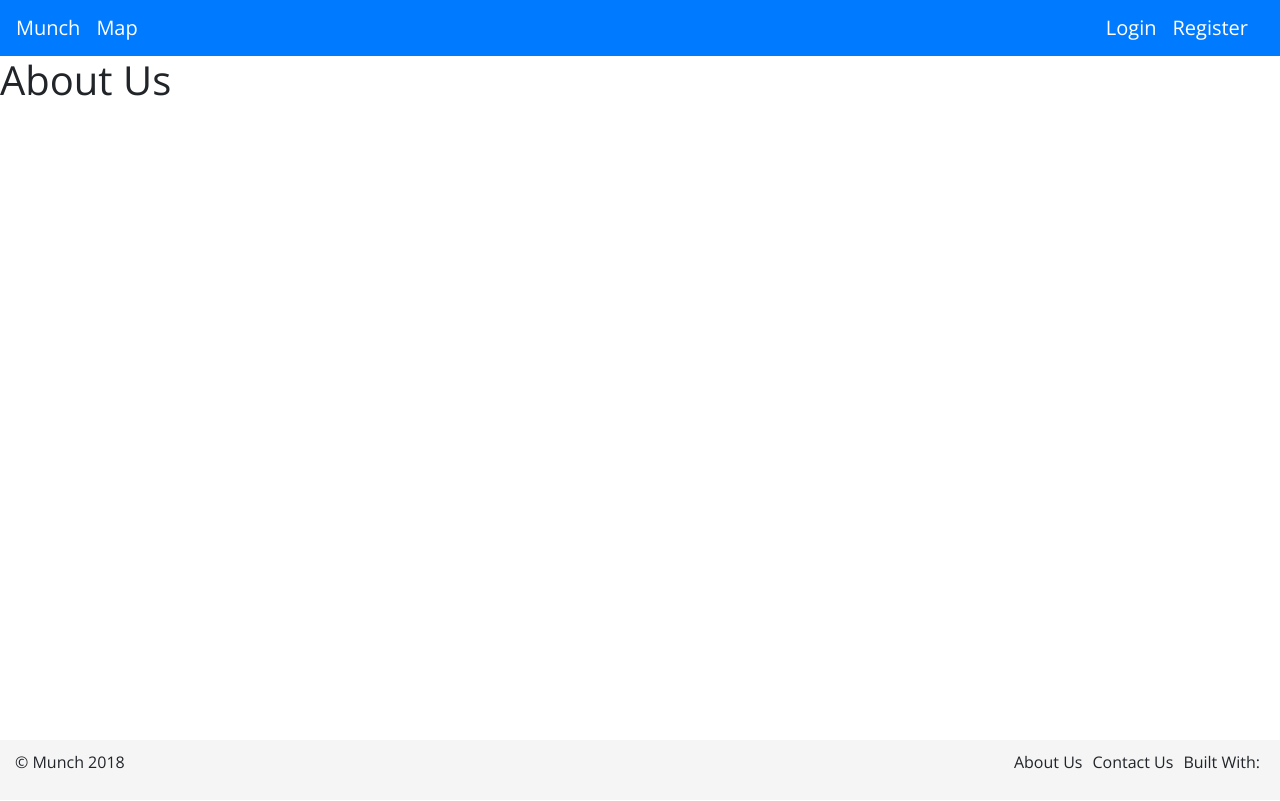
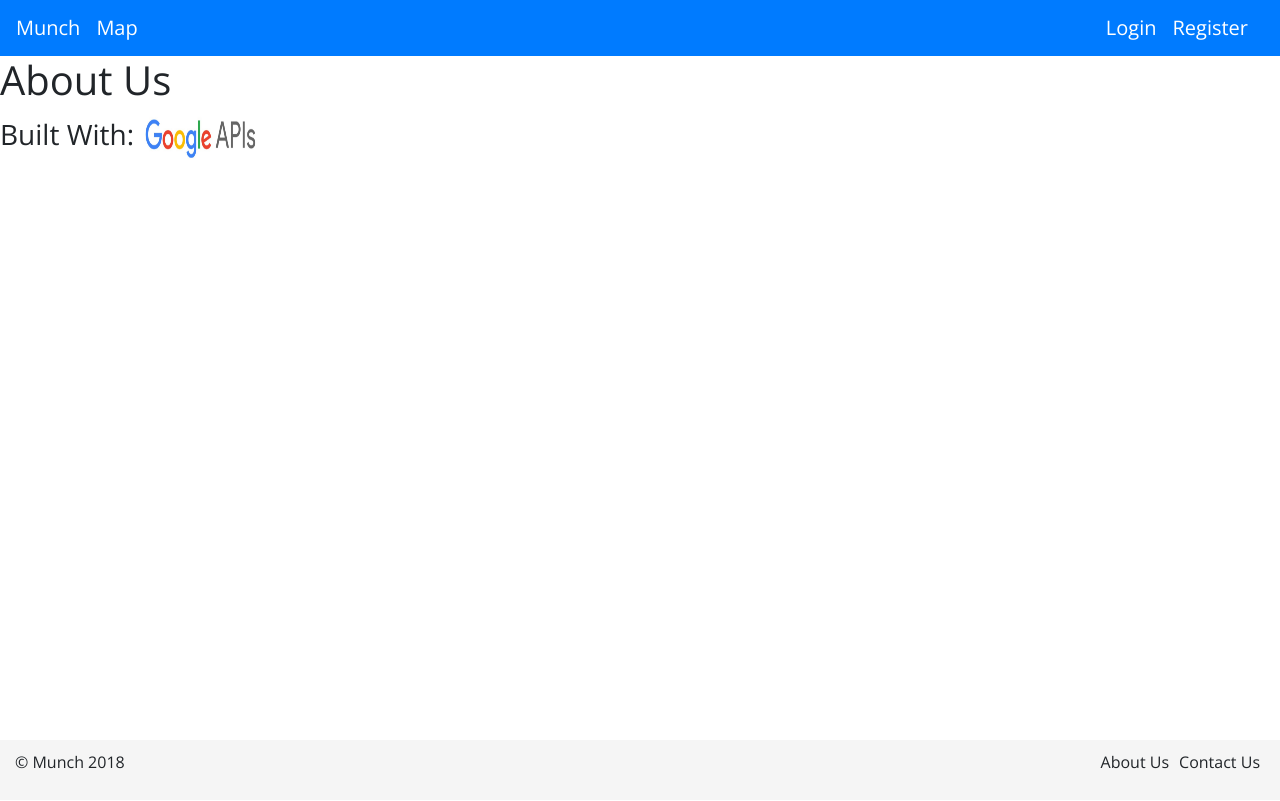
Before and after one commit to benAkehurst/food-search-v2, an Angular app in the folder food-search/: page /about in a window 1280 px wide. Built offline with nearby package versions, Linux system fonts and the light colour scheme.

Commit message:
removed built with from footer and added to about

```diff
--- a/food-search/src/app/Components/Common/AboutComponent/about.component.css
+++ b/food-search/src/app/Components/Common/AboutComponent/about.component.css
@@ -0,0 +1,4 @@
+.google-api-image {
+  width: 120px;
+  height: 50px;
+}
--- a/food-search/src/app/Components/Common/AboutComponent/about.component.html
+++ b/food-search/src/app/Components/Common/AboutComponent/about.component.html
@@ -1,3 +1,4 @@
 <app-header></app-header>
 <h1>About Us</h1>
+<h3>Built With: <img class="google-api-image" [src]="googleApiImage" alt="google api image"></h3>
 <app-footer></app-footer>
--- a/food-search/src/app/Components/Common/AboutComponent/about.component.ts
+++ b/food-search/src/app/Components/Common/AboutComponent/about.component.ts
@@ -14,8 +14,10 @@ import { DatePipe } from '@angular/common';
 })
 export class AboutComponent implements OnInit {
 
-    constructor(private dataService: DataService, private router: Router) { }
-
+    constructor(private dataService: DataService, private router: Router) {
+        this.googleApiImage = '/assets/images/google-api.png';
+    }
+    googleApiImage: String;
     ngOnInit() {
 
     }
--- a/food-search/src/app/Components/FooterComponent/footer.component.html
+++ b/food-search/src/app/Components/FooterComponent/footer.component.html
@@ -3,6 +3,5 @@
         <span class="copyright"><p>&#169; Munch {{ this.currentYear | date:'y' }}</p></span>
         <span class="about-link" (click)="goToAboutPage()"><p>About Us</p></span>
         <span class="contact-link" (click)="goToContactPage()"><p>Contact Us</p></span>
-        <span class="built-with-container"><p>Built With:</p></span>
     </div>
 </footer>
--- a/food-search/src/app/Components/FooterComponent/footer.component.ts
+++ b/food-search/src/app/Components/FooterComponent/footer.component.ts
@@ -14,7 +14,8 @@ import { DatePipe } from '@angular/common';
 })
 export class FooterComponent implements OnInit {
 
-    constructor(private dataService: DataService, private router: Router) { }
+    constructor(private dataService: DataService, private router: Router) {
+    }
     currentYear: Date;
 
     ngOnInit() {
```
Also changed, not shown: food-search/src/assets/images/google-api.png (added).
